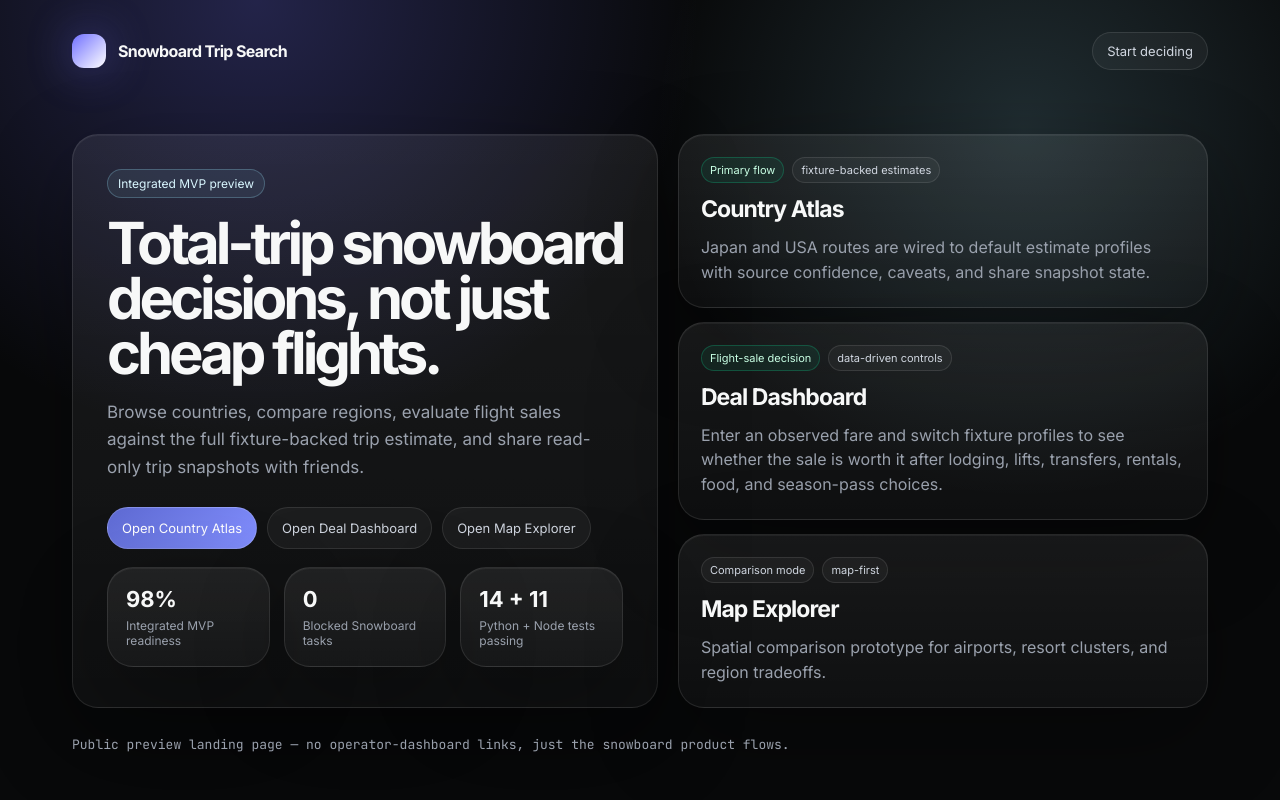
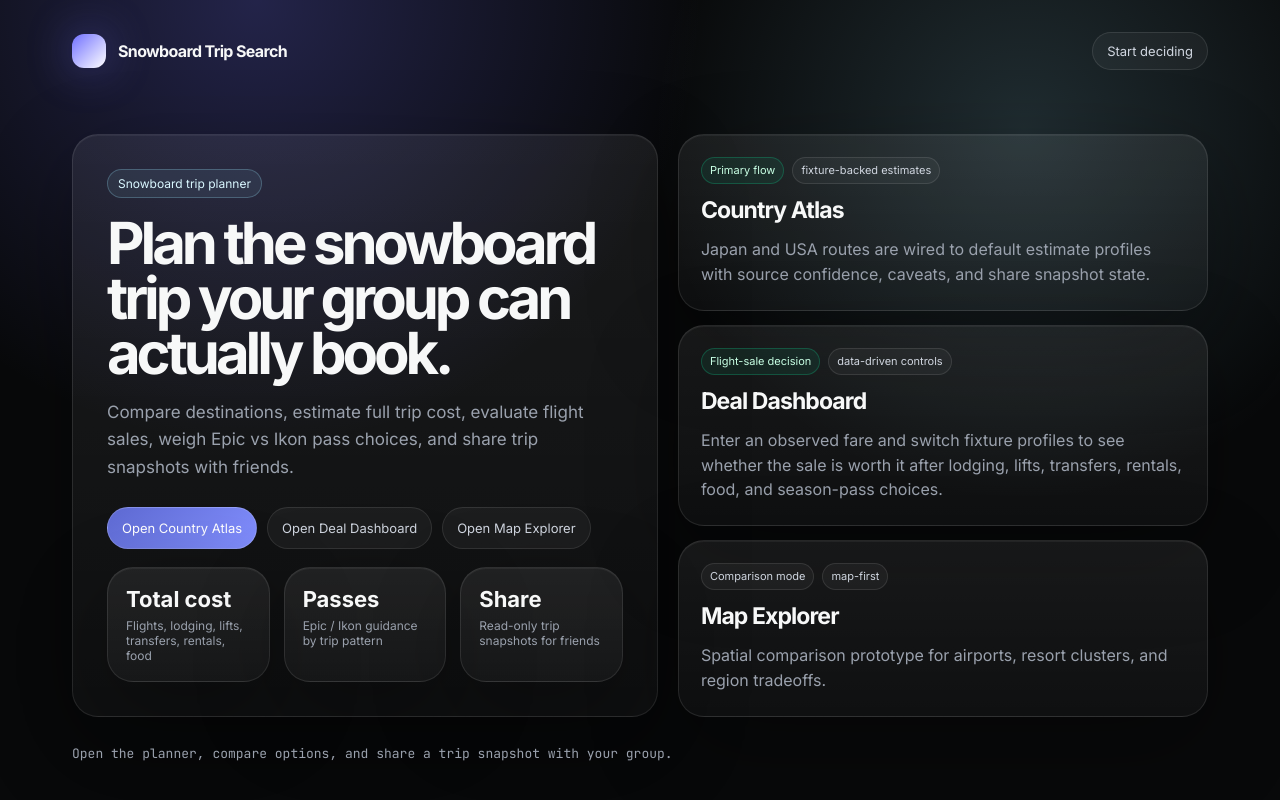
Before and after one commit to iameveagent-dotcom/snowboard-trip-search-preview, a plain HTML site: page index.html in a window 1280 px wide. Drawn offline with Linux system fonts and the light colour scheme.

Commit message:
Polish public planner landing page

```diff
--- a/index.html
+++ b/index.html
@@ -18,18 +18,18 @@
 
     <section class="hero">
       <div class="panel intro">
-        <span class="eyebrow">Integrated MVP preview</span>
-        <h1>Total-trip snowboard decisions, not just cheap flights.</h1>
-        <p>Browse countries, compare regions, evaluate flight sales against the full fixture-backed trip estimate, and share read-only trip snapshots with friends.</p>
+        <span class="eyebrow">Snowboard trip planner</span>
+        <h1>Plan the snowboard trip your group can actually book.</h1>
+        <p>Compare destinations, estimate full trip cost, evaluate flight sales, weigh Epic vs Ikon pass choices, and share trip snapshots with friends.</p>
         <div class="actions">
           <a class="btn primary" href="sketches/003-country-guide-atlas/">Open Country Atlas</a>
           <a class="btn" href="sketches/001-dashboard-command-center/">Open Deal Dashboard</a>
           <a class="btn" href="sketches/002-map-first-explorer/">Open Map Explorer</a>
         </div>
         <div class="grid">
-          <div class="panel mini"><b>98%</b><span>Integrated MVP readiness</span></div>
-          <div class="panel mini"><b>0</b><span>Blocked Snowboard tasks</span></div>
-          <div class="panel mini"><b>14 + 11</b><span>Python + Node tests passing</span></div>
+          <div class="panel mini"><b>Total cost</b><span>Flights, lodging, lifts, transfers, rentals, food</span></div>
+          <div class="panel mini"><b>Passes</b><span>Epic / Ikon guidance by trip pattern</span></div>
+          <div class="panel mini"><b>Share</b><span>Read-only trip snapshots for friends</span></div>
         </div>
       </div>
 
@@ -51,7 +51,7 @@
         </a>
       </div>
     </section>
-    <p class="foot mono">Public preview landing page — no operator-dashboard links, just the snowboard product flows.</p>
+    <p class="foot mono">Open the planner, compare options, and share a trip snapshot with your group.</p>
   </main>
 </body>
 </html>
```
